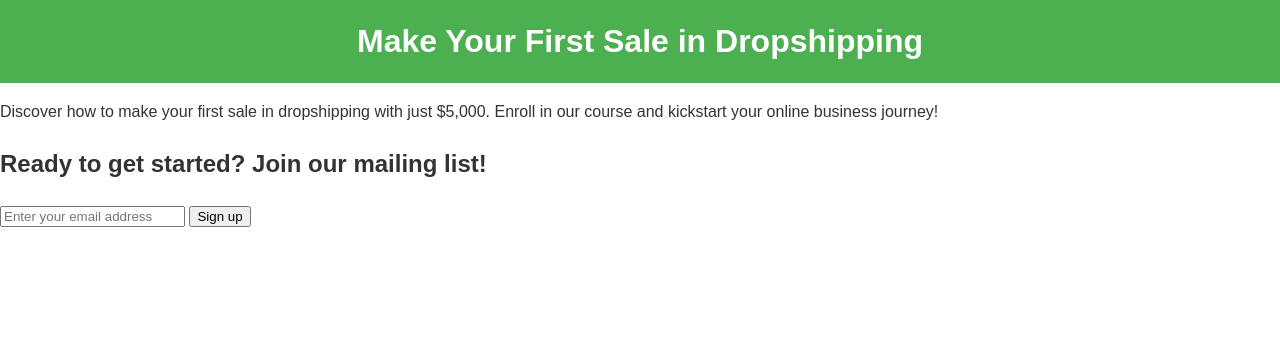
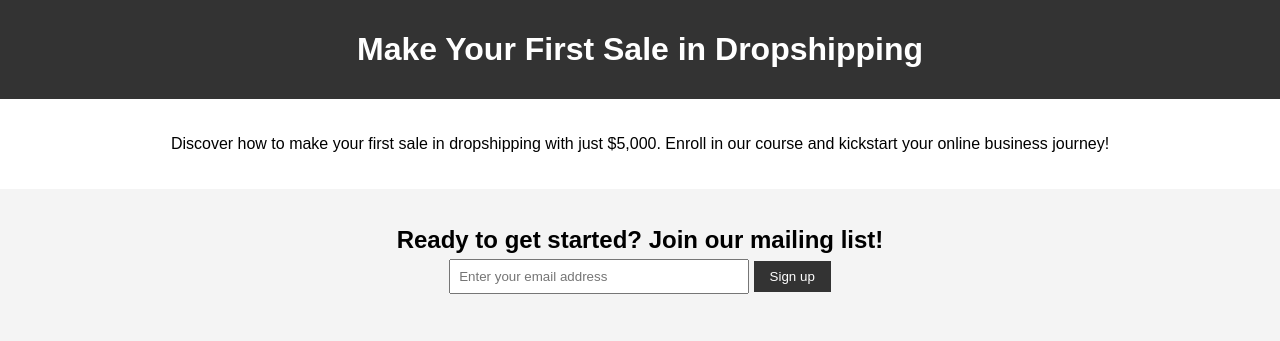
Before and after one commit to PolymathHero/polymathhero, a PHP site: page / in a window 1280 px wide. Shown: the top 341 px of the page. Run offline with PHP 8.4, Linux system fonts and the light colour scheme.

Commit message:
Update styles.css

```diff
--- a/styles.css
+++ b/styles.css
@@ -1,49 +1,50 @@
+* {
+    margin: 0;
+    padding: 0;
+    box-sizing: border-box;
+}
+
 body {
-  font-family: Arial, sans-serif;
-  line-height: 1.6;
-  margin: 0;
-  padding: 0;
-  color: #333;
+    font-family: Arial, sans-serif;
+    line-height: 1.6;
 }
 
 header {
-  background-color: #4CAF50;
-  text-align: center;
-  padding: 1rem;
+    background: #333;
+    color: #fff;
+    text-align: center;
+    padding: 1.5rem 0;
 }
 
-header h1 {
-  color: white;
-  margin: 0;
+.intro {
+    padding: 2rem;
+    text-align: center;
 }
 
-.quote-section,
-.share-section {
-  display: flex;
-  flex-direction: column;
-  align-items: center;
-  padding: 2rem;
+.cta {
+    background: #f4f4f4;
+    padding: 2rem;
+    text-align: center;
 }
 
-.quote-text,
-.quote-author {
-  font-size: 1.5rem;
-  margin-bottom: 1rem;
+form {
+    margin-bottom: 1rem;
 }
 
-.quote-button,
-.twitter-share {
-  display: inline-block;
-  background-color: #4CAF50;
-  color: white;
-  text-decoration: none;
-  padding: 0.5rem 1rem;
-  border-radius: 5px;
-  transition: background-color 0.3s;
-  margin-bottom: 1rem;
+input[type="email"] {
+    padding: 0.5rem;
+    width: 300px;
 }
 
-.quote-button:hover,
-.twitter-share:hover {
-  background-color: #43A047;
+button {
+    display: inline-block;
+    background: #333;
+    color: #fff;
+    padding: 0.5rem 1rem;
+    cursor: pointer;
+    border: none;
 }
+
+button:hover {
+    background: #555;
+}
```
